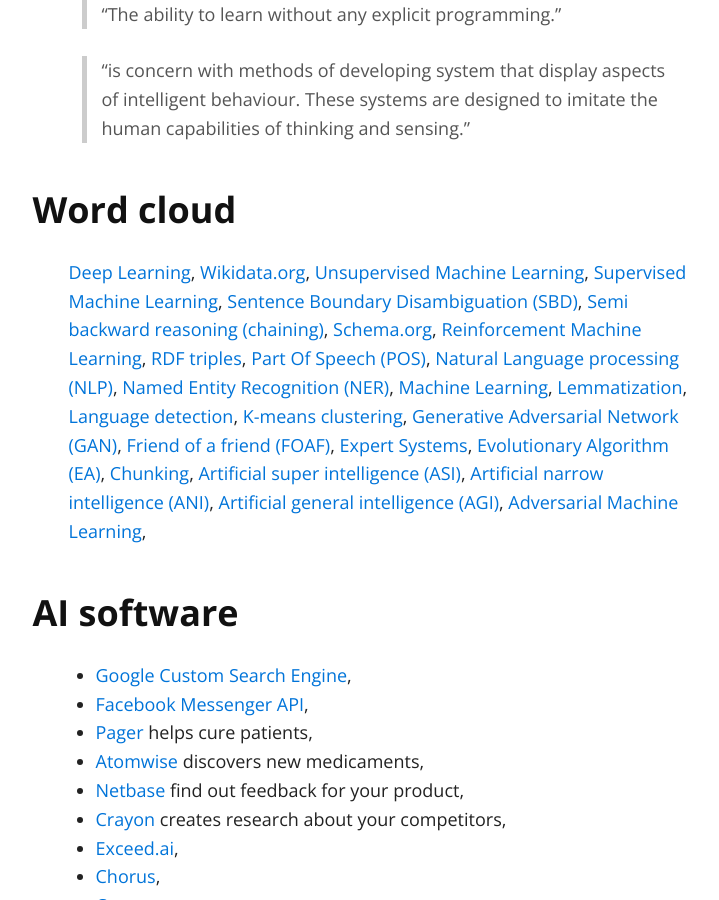
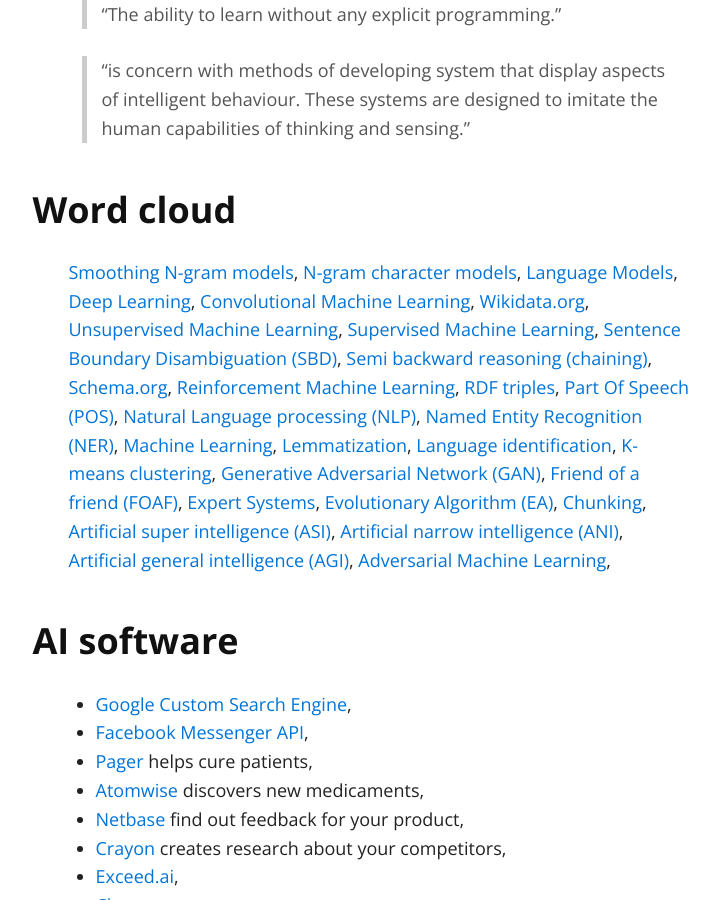
Before and after one commit to peterszatmary/ai, a Jekyll site: the page built from index.markdown, in a window 1280 px wide and 900 px high, scrolled down 968 px. Shown: the whole window, without its empty margins (259-978 px from the left). Built offline with Jekyll 4.4.1, drawn with Linux system fonts in a browser that asks for light colours; nearby versions of some CDN libraries.

Commit message:
added new empty posts

```diff
--- a/_posts/2020-09-15-natural-language-processing.markdown
+++ b/_posts/2020-09-15-natural-language-processing.markdown
@@ -20,7 +20,7 @@ NLP is tight with and uses
    - **<a href="{{ site.url }}{{ site.prod }}/part-of-speech.html">POS (Part of speech) tagging</a>** tag word like verbs, adjectives, nouns ... (TODO penn tree bank)
    - **<a href="{{ site.url }}{{ site.prod }}/lemmatization.html">Lemmatization</a>** mapping word form that have a tense, gender mood... to the base form of the word (Lemma)
    - **<a href="{{ site.url }}{{ site.prod }}/chunking.html">Chunking</a>** dividing sentences into grammatically meaningful word groups.
-   - **<a href="{{ site.url }}{{ site.prod }}/language-detection.html">Language detection</a>** needs training data file.
+   - **<a href="{{ site.url }}{{ site.prod }}/language-identification.html">Language identification</a>** needs training data file.
 
 ### Java libraries
 
--- /dev/null
+++ b/_posts/2020-09-17-n-gram-character-models.markdown
@@ -0,0 +1,14 @@
+---
+layout: default
+title: N-gram character models
+permalink: /n-gram-character-models.html
+tags: NLP
+---
+
+### Definition
+
+> "TODO"
+
+<hr />
+
+##### Footnotes:
--- /dev/null
+++ b/_posts/2020-09-17-smoothing-n-gram-models.markdown
@@ -0,0 +1,14 @@
+---
+layout: default
+title: Smoothing N-gram models
+permalink: /smoothing-n-gram-models.html
+tags: NLP
+---
+
+### Definition
+
+> "TODO"
+
+<hr />
+
+##### Footnotes:
```
Also changed, not shown: _posts/2020-09-15-language-detection.markdown (deleted, +0 -10 lines), _posts/2020-09-15-language-identification.markdown (added, +10 -0 lines), _posts/2020-09-17-convolutional-machine-learning.markdown (added, +10 -0 lines), _posts/2020-09-17-language-models.markdown (added, +14 -0 lines).
